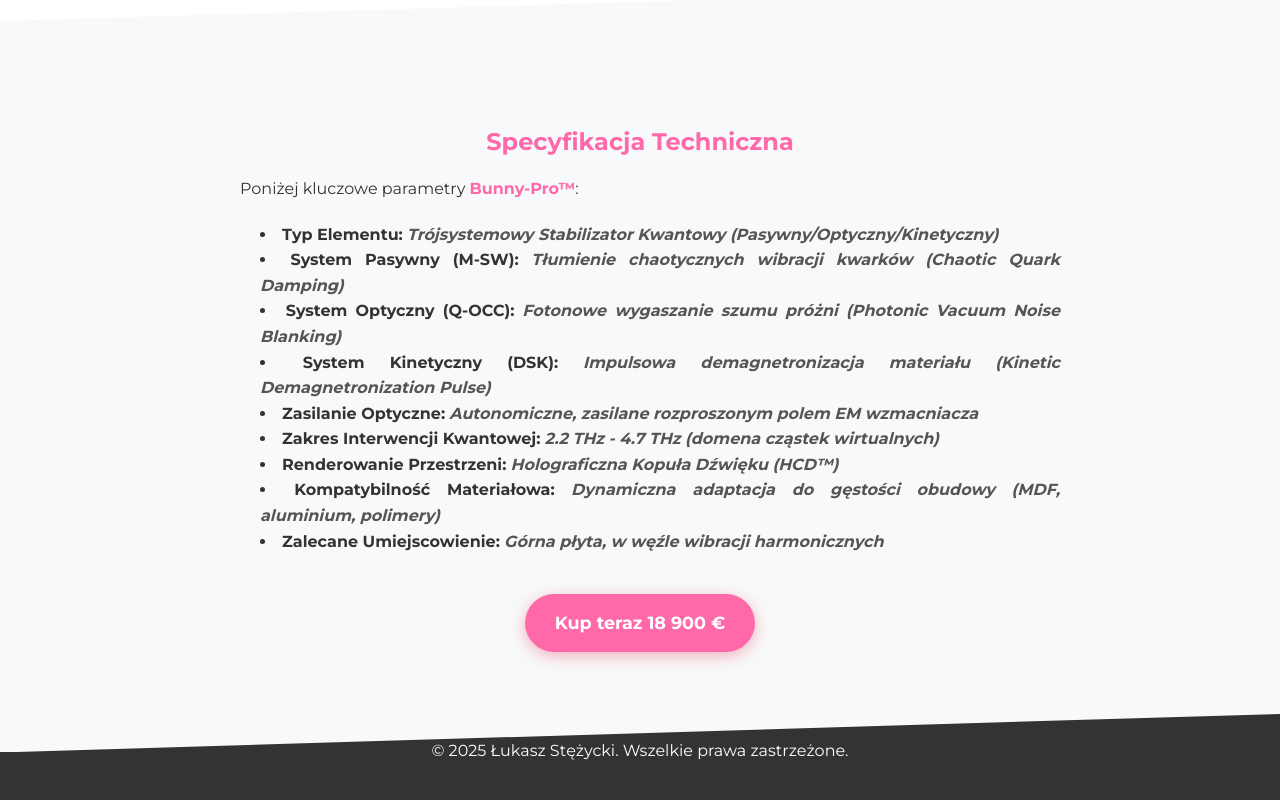
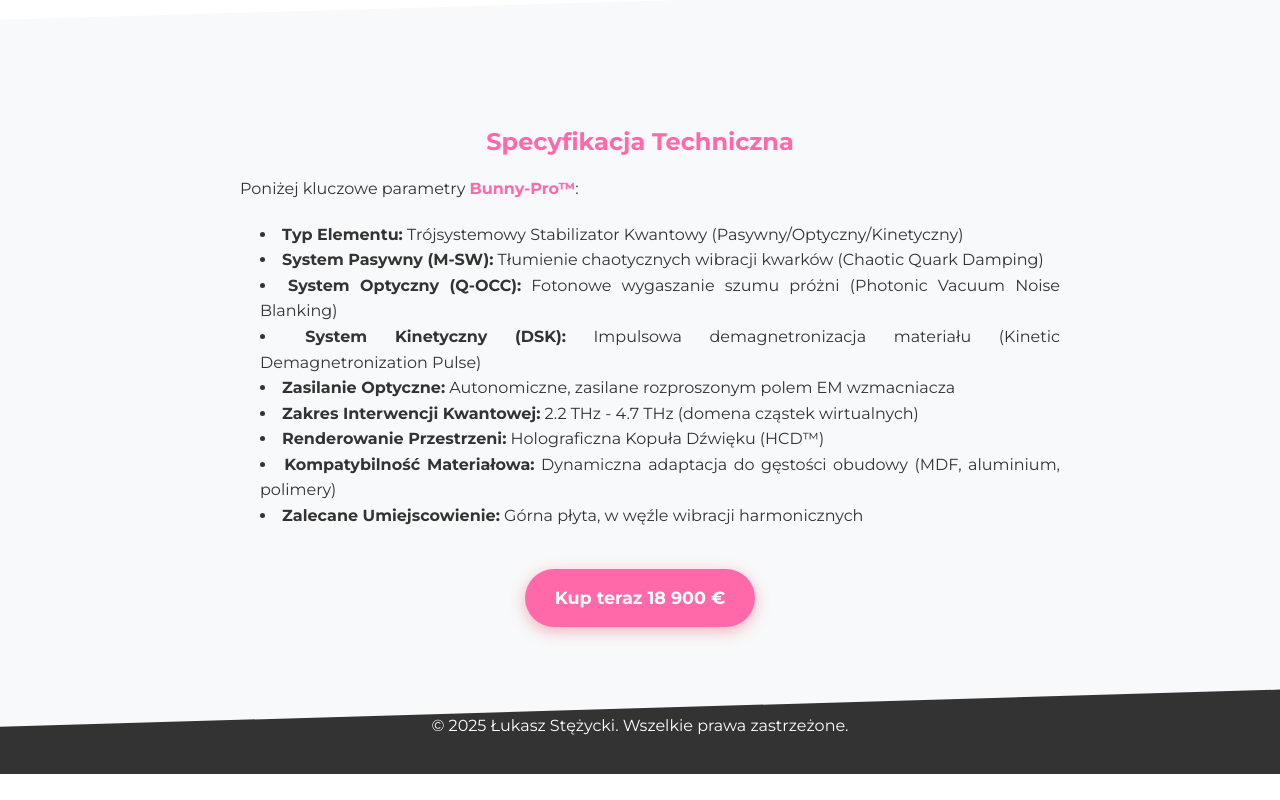
Before and after one commit to lukszyk/bunnypro, a plain HTML site: page index.html in a window 1280 px wide. Shown: the part 3291-4091 px from the top of the page. After the commit the page ends 4065 px from the top, so only its background shows below. Drawn offline with Linux system fonts and the light colour scheme.

Commit message:
Update index.html

```diff
--- a/index.html
+++ b/index.html
@@ -67,15 +67,15 @@
         <h3>Specyfikacja Techniczna</h3>
         <p>Poniżej kluczowe parametry <span class="product-name">Bunny-Pro™</span>:</p>
         <ul>
-            <li><b>Typ Elementu:</b> <em>Trójsystemowy Stabilizator Kwantowy (Pasywny/Optyczny/Kinetyczny)</em></li>
-            <li><b>System Pasywny (M-SW):</b> <em>Tłumienie chaotycznych wibracji kwarków (Chaotic Quark Damping)</em></li>
-            <li><b>System Optyczny (Q-OCC):</b> <em>Fotonowe wygaszanie szumu próżni (Photonic Vacuum Noise Blanking)</em></li>
-            <li><b>System Kinetyczny (DSK):</b> <em>Impulsowa demagnetronizacja materiału (Kinetic Demagnetronization Pulse)</em></li>
-            <li><b>Zasilanie Optyczne:</b> <em>Autonomiczne, zasilane rozproszonym polem EM wzmacniacza</em></li>
-            <li><b>Zakres Interwencji Kwantowej:</b> <em>2.2 THz - 4.7 THz (domena cząstek wirtualnych)</em></li>
-            <li><b>Renderowanie Przestrzeni:</b> <em>Holograficzna Kopuła Dźwięku (HCD™)</em></li>
-            <li><b>Kompatybilność Materiałowa:</b> <em>Dynamiczna adaptacja do gęstości obudowy (MDF, aluminium, polimery)</em></li>
-            <li><b>Zalecane Umiejscowienie:</b> <em>Górna płyta, w węźle wibracji harmonicznych</em></li>
+            <li><b>Typ Elementu:</b> Trójsystemowy Stabilizator Kwantowy (Pasywny/Optyczny/Kinetyczny)</li>
+            <li><b>System Pasywny (M-SW):</b> Tłumienie chaotycznych wibracji kwarków (Chaotic Quark Damping)</li>
+            <li><b>System Optyczny (Q-OCC):</b> Fotonowe wygaszanie szumu próżni (Photonic Vacuum Noise Blanking)</li>
+            <li><b>System Kinetyczny (DSK):</b> Impulsowa demagnetronizacja materiału (Kinetic Demagnetronization Pulse)</li>
+            <li><b>Zasilanie Optyczne:</b> Autonomiczne, zasilane rozproszonym polem EM wzmacniacza</li>
+            <li><b>Zakres Interwencji Kwantowej:</b> 2.2 THz - 4.7 THz (domena cząstek wirtualnych)</li>
+            <li><b>Renderowanie Przestrzeni:</b> Holograficzna Kopuła Dźwięku (HCD™)</li>
+            <li><b>Kompatybilność Materiałowa:</b> Dynamiczna adaptacja do gęstości obudowy (MDF, aluminium, polimery)</li>
+            <li><b>Zalecane Umiejscowienie:</b> Górna płyta, w węźle wibracji harmonicznych</li>
         </ul>
         <a href="#zakup" class="cta-button">Kup teraz 18 900 €</a>
     </div>
```
